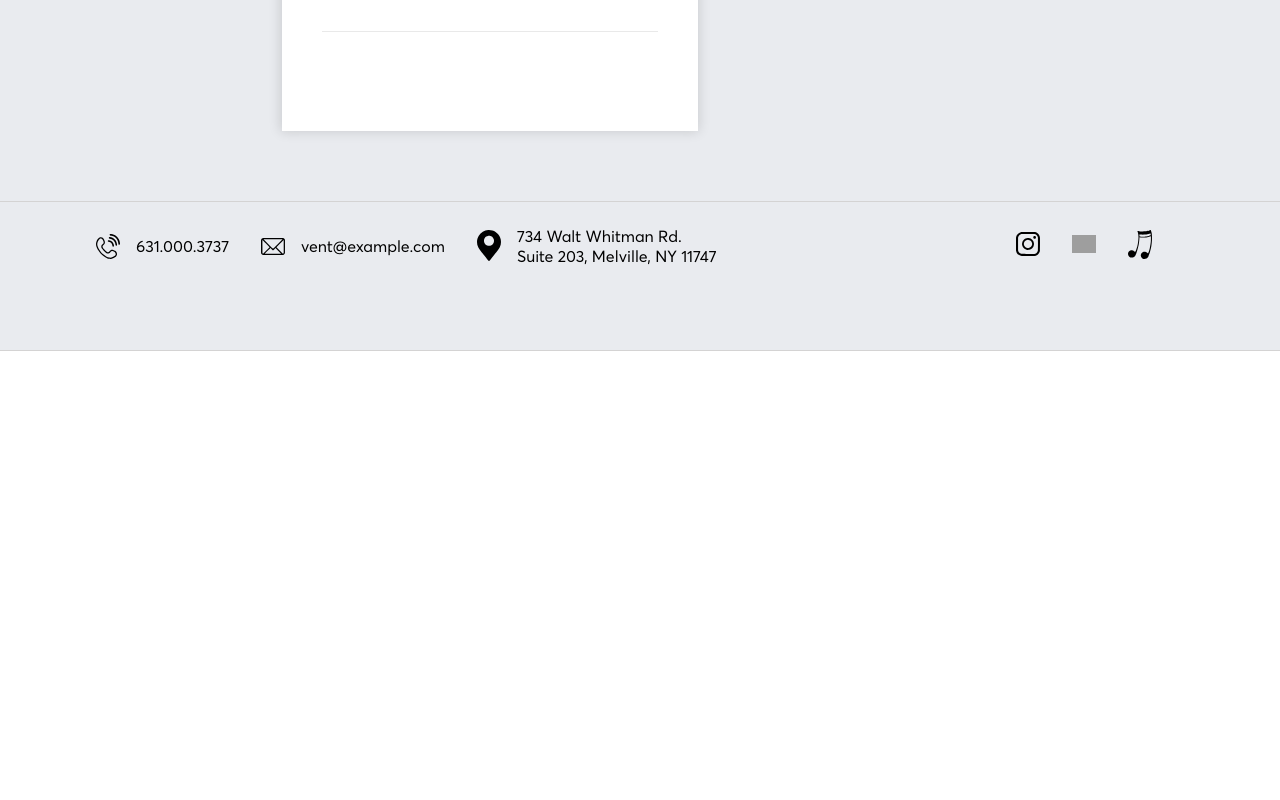
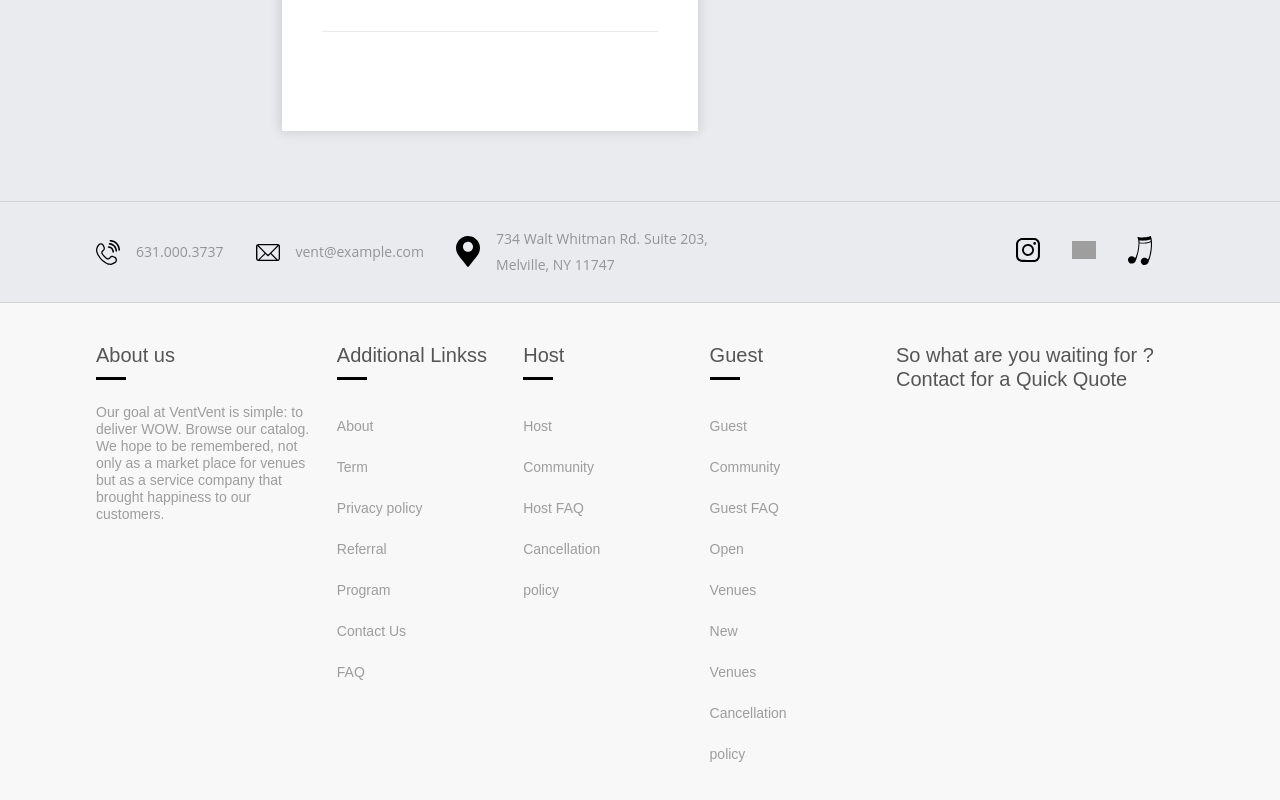
Before and after one commit to Yakushin103/vent, a React (Create React App) app: page / in a window 1280 px wide. Shown: the part 1655-2455 px from the top of the page. Before the commit the page ends 2006 px from the top, so only its background shows below. Built offline with nearby package versions, Linux system fonts and the light colour scheme; grey boxes are pictures that could not be loaded.

Commit message:
Added footer

```diff
--- /dev/null
+++ b/src/components/footer/index.js
@@ -0,0 +1,103 @@
+import React from 'react'
+
+import './index.scss'
+
+const Footer = () => {
+    return (
+        <div className='footer'>
+            <div className='footer-items'>
+                <div style={{ width: '20%' }} className='footer-item'>
+                    <span className='title'>About us</span>
+                    <span className='line'></span>
+                    <p className='text'>Our goal at VentVent is simple: to deliver WOW. Browse our catalog. We hope to be remembered, not only as a market place for venues but as a service company that brought happiness to our customers.</p>
+                </div>
+                <div style={{ width: '15%' }} className='footer-item'>
+                    <span className='title'>Additional Linkss</span>
+                    <span className='line'></span>
+                    <ul>
+                        <li>
+                            <a href='#'>About</a>
+                        </li>
+                        <li>
+                            <a href='#'>Term</a>
+                        </li>
+                        <li>
+                            <a href='#'>Privacy policy</a>
+                        </li>
+                        <li>
+                            <a href='#'>Referral</a>
+                        </li>
+                        <li>
+                            <a href='#'>Program</a>
+                        </li>
+                        <li>
+                            <a href='#'>Contact Us</a>
+                        </li>
+                        <li>
+                            <a href='#'>FAQ</a>
+                        </li>
+                    </ul>
+                </div>
+                <div style={{ width: '15%' }} className='footer-item'>
+                    <span className='title'>Host</span>
+                    <span className='line'></span>
+                    <ul>
+                        <li>
+                            <a href='#'>Host</a>
+                        </li>
+                        <li>
+                            <a href='#'>Community</a>
+                        </li>
+                        <li>
+                            <a href='#'>Host FAQ</a>
+                        </li>
+                        <li>
+                            <a href='#'>Cancellation</a>
+                        </li>
+                        <li>
+                            <a href='#'>policy</a>
+                        </li>
+                    </ul>
+                </div>
+                <div style={{ width: '15%' }} className='footer-item'>
+                    <span className='title'>Guest</span>
+                    <span className='line'></span>
+                    <ul>
+                        <li>
+                            <a href='#'>Guest</a>
+                        </li>
+                        <li>
+                            <a href='#'>Community</a>
+                        </li>
+                        <li>
+                            <a href='#'>Guest FAQ</a>
+                        </li>
+                        <li>
+                            <a href='#'>Open</a>
+                        </li>
+                        <li>
+                            <a href='#'>Venues</a>
+                        </li>
+                        <li>
+                            <a href='#'>New</a>
+                        </li>
+                        <li>
+                            <a href='#'>Venues</a>
+                        </li>
+                        <li>
+                            <a href='#'>Cancellation</a>
+                        </li>
+                        <li>
+                            <a href='#'>policy</a>
+                        </li>
+                    </ul>
+                </div>
+                <div style={{ width: '25%' }} className='footer-item'>
+                    <span className='title'>So what are you waiting for ? Contact for a Quick Quote</span>
+                </div>
+            </div>
+        </div>
+    )
+}
+
+export default Footer
--- /dev/null
+++ b/src/components/footer/index.scss
@@ -0,0 +1,67 @@
+.footer {
+    width: 100%;
+    background-color: #f8f8f8;
+    display: flex;
+    justify-content: center;
+    padding: 40px 0;
+
+    .footer-items {
+        width: 85%;
+        display: flex;
+        flex-direction: row;
+        justify-content: space-between;
+
+        .footer-item {
+            display: flex;
+            flex-direction: column;
+            margin-right: 1rem;
+
+            .title {
+                font-size: 20px;
+                line-height: 24px;
+                color: #555;
+                font-family: "Arial";
+                margin: 0 0 10px;
+            }
+
+            .line {
+                width: 30px;
+                height: 3px;
+                background-color: #000;
+                margin-bottom: 10px;
+            }
+
+            p.text {
+                font-size: 14px;
+                color: #9d9d9d;
+                font-family: "Arial";
+                margin-bottom: 0;
+                line-height: 17px;
+            }
+
+            ul {
+                list-style-type: none;
+                padding: 0;
+
+                li {
+                    padding: 0.5rem 0;
+
+                    a {
+                        text-decoration: none;
+                        line-height: 25px;
+                        font-weight: lighter;
+                        cursor: pointer;
+                        font-size: 14px;
+                        color: #9d9d9d;
+                        font-family: "Arial";
+
+                        &:hover {
+                            color: #000;
+                            transition: .5s;
+                        }
+                    }
+                }
+            }
+        }
+    }
+}
--- a/src/components/footerLinks/index.scss
+++ b/src/components/footerLinks/index.scss
@@ -21,6 +21,15 @@
                 width: 1.5rem;
                 margin-right: 1rem;
             }
+
+            span {
+                font-size: 14px;
+                letter-spacing: 0;
+                line-height: 26px;
+                color: #949494;
+                font-weight: 400;
+                font-family: "Open Sans";
+            }
         }
 
         &.social img {
--- a/src/components/galleryContent/index.scss
+++ b/src/components/galleryContent/index.scss
@@ -256,5 +256,4 @@
     border-bottom: 1px solid #d4d3d3;
     padding: 1.5rem 0;
     background-color: #E9EBEF;
-    height: 100px;
 }
--- a/src/pages/GalleryPage.js
+++ b/src/pages/GalleryPage.js
@@ -1,6 +1,6 @@
 import React from 'react'
 import Header from '../components/header/index'
-// import Footer from '../components/footerLinks/index'
+import Footer from '../components/footer/index'
 import GalleryContent from '../components/galleryContent/index'
 
 const GalleryPage = () => {
@@ -9,9 +9,7 @@ const GalleryPage = () => {
         <div className='gallery'>
             <Header />
             <GalleryContent />
-            {/* <div className='prefooter'>
-                <Footer />
-            </div> */}
+            <Footer />
         </div>
     )
 }
```
